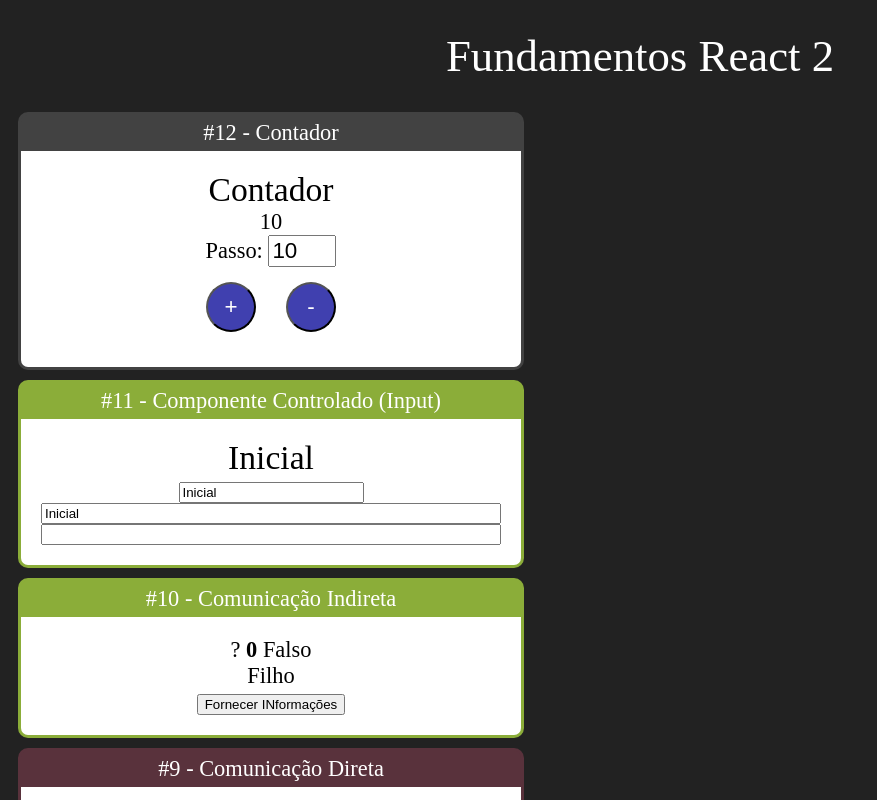
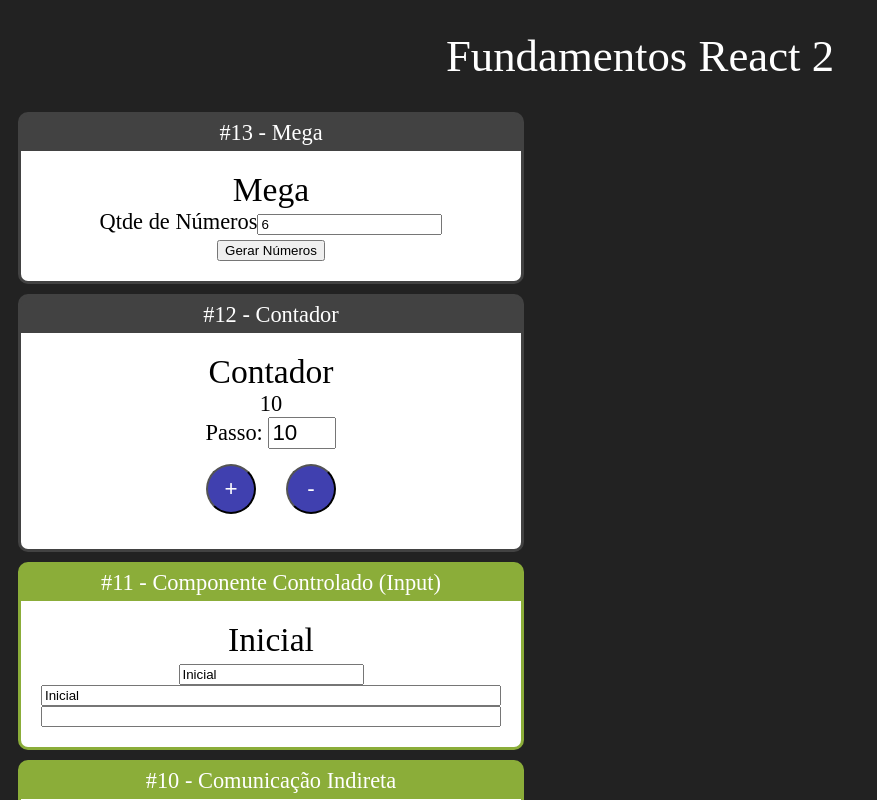
Before and after one commit to assisdefrancisco/fundamentos-react, a React (Create React App) app: page / in a window 1280 px wide. Shown: the top 800 px of the page, without its empty margins (0-877 px from the left). Built offline with nearby package versions, Linux system fonts and the light colour scheme.

Commit message:
Desadio Mega Sena

```diff
--- a/src/App.js
+++ b/src/App.js
@@ -16,11 +16,17 @@
 import IndiretaPai from './components/comunicacao/IndiretaPai'
 import Input from './components/formulario/Input'
 import Contador from './components/contador/Contador'
+// import Mega from './components/mega/Mega'
+import Mega2 from './components/mega/Mega2'
 
 export default _ =>
     <div className="app">
         <h1>Fundamentos React 2</h1>
         <div className="cards">
+            <Card titulo="#13 - Mega" color="#424242">
+                {/* <Mega /> */}
+                <Mega2 />
+            </Card>
             <Card titulo="#12 - Contador" color="#424242">
                 <Contador numeroInicial={10} />
             </Card>
--- /dev/null
+++ b/src/components/mega/Mega.jsx
@@ -0,0 +1,29 @@
+import React from 'react';
+
+export default () => {
+    function geraNumeroMega() {
+        const min = 1;
+        const max = 60;
+        return parseInt(Math.random() * (max - min)) + min;
+    }
+
+    function gerarNumeros() {
+        const array = []
+
+        for(let i = 0; i < 6; i++) {
+             const numero = geraNumeroMega();
+            if (!array.includes(numero) ) {
+                array.push(numero);
+            }
+        }
+
+        return array;
+    }
+
+
+    return (
+        <div>
+            {gerarNumeros().join(',')}
+        </div>
+    )
+}
--- /dev/null
+++ b/src/components/mega/Mega2.jsx
@@ -0,0 +1,40 @@
+import React, { useState } from 'react';
+
+export default (props) => {
+    function gerarNumeroNaoContido(min, max, array) {
+        const aleatorio = parseInt(Math.random() * (max+1 - min)) + min
+        return array.includes(aleatorio) ?
+            gerarNumeroNaoContido(min, max, array) :
+            aleatorio;
+    }
+
+    function gerarNumero(qtde) {
+        const numeros = Array(qtde).fill(0)
+        .reduce((nums) => {
+            const novoNumero = gerarNumeroNaoContido(1, 60, nums);
+            return [...nums, novoNumero]
+        }, [])
+        .sort((n1, n2) => n1 - n2) ;
+
+        return numeros
+    }
+
+    const [numeros, setNumeros] = useState(Array().fill(0))
+    const [qtde, setQtde] = useState(props.qtde || 6)
+
+    return (
+        <div>
+            <h2>Mega</h2>
+            {numeros.join(' ')}
+            <div>
+                <label>Qtde de Números</label>
+                <input type="number"
+                    value={qtde}
+                    onChange={e => setQtde(+e.target.value)} />
+            </div>
+            <button onClick={_=> setNumeros(gerarNumero(qtde))}>
+                Gerar Números
+            </button>
+        </div>
+    )
+}
```
